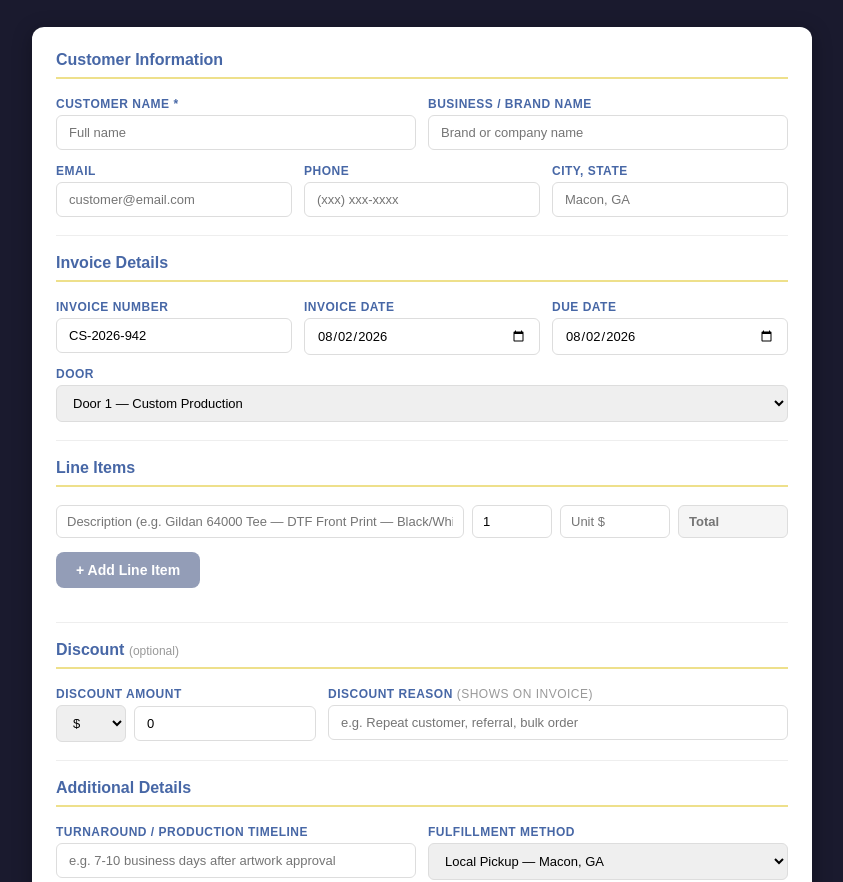
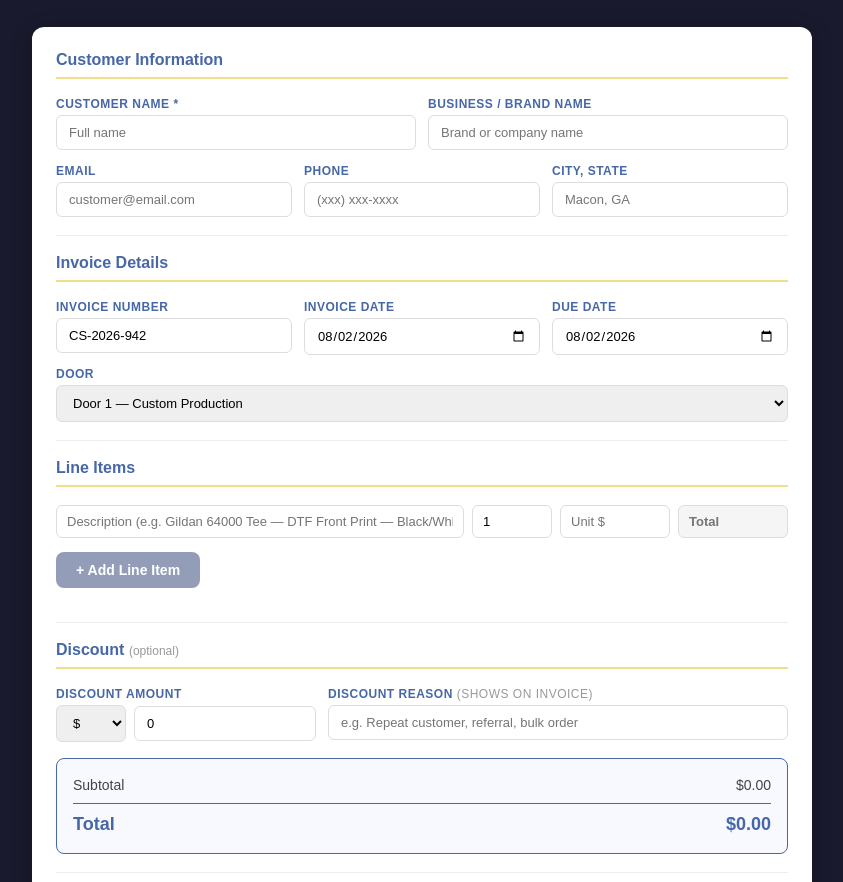
Before and after one commit to GrandV8r/chozen-landing, a plain HTML site: page Chozen_Solutions_Invoice_Generator.html in a window 1280 px wide. Shown: the part 88-970 px from the top of the page, without its empty margins (218-1061 px from the left). Drawn offline with Linux system fonts and the light colour scheme.

Commit message:
Update Chozen_Solutions_Invoice_Generator.html

```diff
--- a/Chozen_Solutions_Invoice_Generator.html
+++ b/Chozen_Solutions_Invoice_Generator.html
@@ -50,6 +50,11 @@
   .discount-row { display: flex; gap: 8px; align-items: center; }
   .discount-row select { max-width: 70px; flex: none; }
   .discount-row input { flex: 1; }
+
+  .live-summary { background: #f8f9ff; border: 1.5px solid #4767A6; border-radius: 8px; padding: 14px 16px; margin-top: 16px; }
+  .live-summary-row { display: flex; justify-content: space-between; align-items: center; font-size: 14px; padding: 4px 0; color: #444; }
+  .live-summary-row.discount { color: #e74c3c; }
+  .live-summary-row.total { border-top: 1.5px solid #4767A6; margin-top: 6px; padding-top: 10px; font-size: 18px; font-weight: bold; color: #4767A6; }
 
   /* INVOICE OUTPUT */
   #invoice-output { display: none; background: white; border-radius: 12px; max-width: 780px; margin: 0 auto; box-shadow: 0 4px 20px rgba(0,0,0,0.3); overflow: hidden; }
@@ -197,6 +202,12 @@
       <label>Discount Reason <span style="font-weight:normal;color:#999;">(shows on invoice)</span></label>
       <input type="text" id="disc-reason" placeholder="e.g. Repeat customer, referral, bulk order">
     </div>
+  </div>
+
+  <div class="live-summary" id="live-summary">
+    <div class="live-summary-row"><span>Subtotal</span><span id="live-subtotal">$0.00</span></div>
+    <div class="live-summary-row discount" id="live-disc-row" style="display:none;"><span id="live-disc-label">Discount</span><span id="live-discount">−$0.00</span></div>
+    <div class="live-summary-row total"><span>Total</span><span id="live-total">$0.00</span></div>
   </div>
 
   <div class="section-divider"></div>
@@ -368,6 +379,7 @@
           const q = li.querySelector('.qty'), p = li.querySelector('.price'), t = li.querySelector('.total');
           t.value = ((parseFloat(q.value)||0) * (parseFloat(p.value)||0)).toFixed(2);
         });
+        if (typeof updateLiveSummary === 'function') updateLiveSummary();
       }
     } catch(e) {
       console.error('Could not import quote data:', e);
@@ -396,6 +408,7 @@
       const q = parseFloat(qty.value) || 0;
       const p = parseFloat(price.value) || 0;
       total.value = (q * p).toFixed(2);
+      updateLiveSummary();
     }
     qty.addEventListener('input', calc);
     price.addEventListener('input', calc);
@@ -409,8 +422,36 @@
     document.querySelectorAll('.line-item .total').forEach(t => {
       subtotal += parseFloat(t.value) || 0;
     });
+    updateLiveSummary();
     return subtotal;
   }
+
+  function updateLiveSummary() {
+    let subtotal = 0;
+    document.querySelectorAll('.line-item .total').forEach(t => {
+      subtotal += parseFloat(t.value) || 0;
+    });
+    const discType = document.getElementById('disc-type').value;
+    const discValRaw = parseFloat(document.getElementById('disc-value').value) || 0;
+    let discAmt = 0;
+    if (discValRaw > 0 && subtotal > 0) {
+      discAmt = discType === 'dollar' ? Math.min(discValRaw, subtotal) : subtotal * (Math.min(discValRaw, 100) / 100);
+    }
+    const total = Math.max(0, subtotal - discAmt);
+    document.getElementById('live-subtotal').textContent = fmt(subtotal);
+    document.getElementById('live-total').textContent = fmt(total);
+    const discRow = document.getElementById('live-disc-row');
+    if (discAmt > 0) {
+      discRow.style.display = 'flex';
+      document.getElementById('live-disc-label').textContent = discType === 'pct' ? `Discount (${discValRaw}%)` : 'Discount';
+      document.getElementById('live-discount').textContent = '−' + fmt(discAmt);
+    } else {
+      discRow.style.display = 'none';
+    }
+  }
+  document.getElementById('disc-type').addEventListener('change', updateLiveSummary);
+  document.getElementById('disc-value').addEventListener('input', updateLiveSummary);
+  updateLiveSummary();
 
   function fmt(n) { return '$' + n.toFixed(2).replace(/\B(?=(\d{3})+(?!\d))/g, ','); }
 
@@ -525,6 +566,7 @@
     document.getElementById('disc-type').value = 'dollar';
     document.getElementById('disc-value').value = '0';
     document.getElementById('disc-reason').value = '';
+    updateLiveSummary();
 
     document.getElementById('inv-turnaround').value = '';
     document.getElementById('inv-fulfillment').value = 'Local Pickup — Macon, GA';
```
